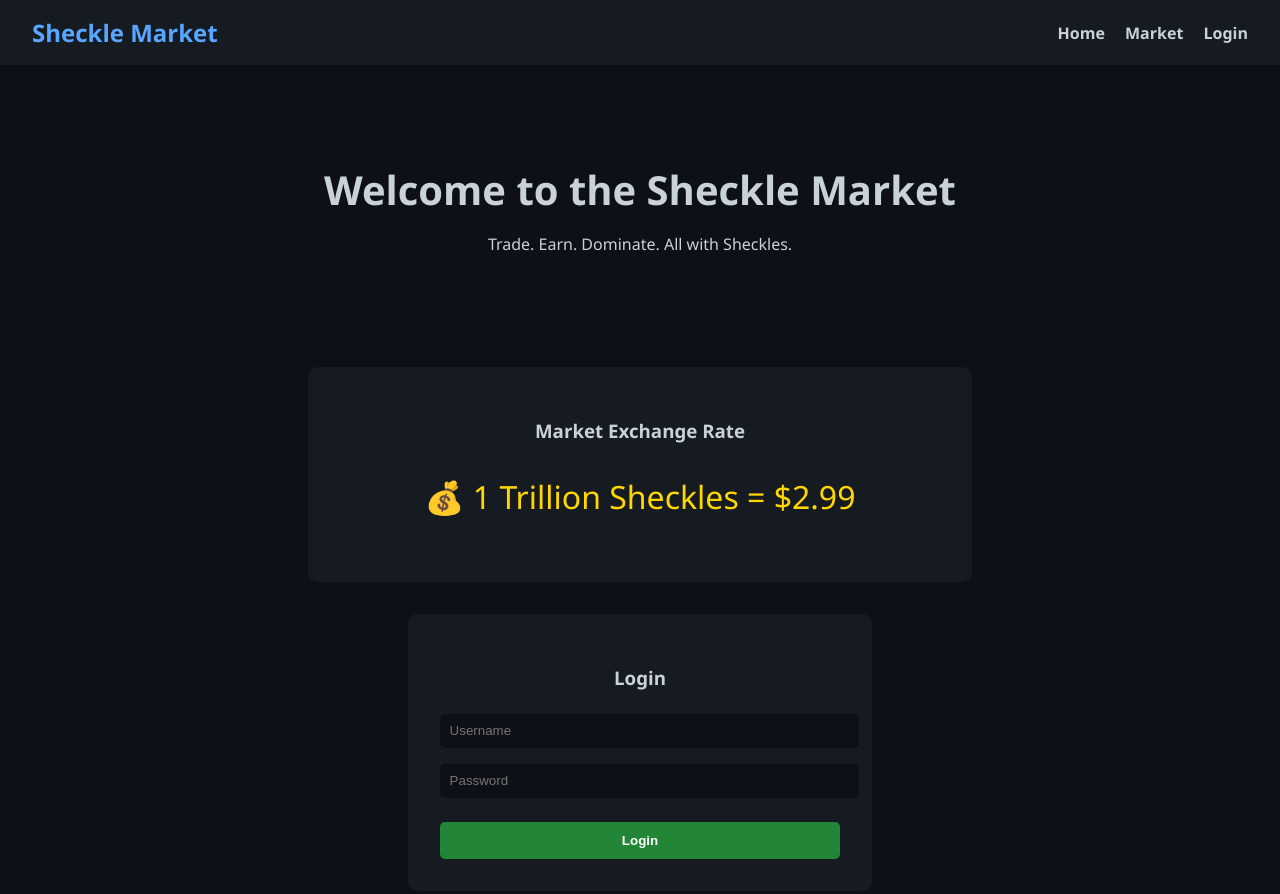
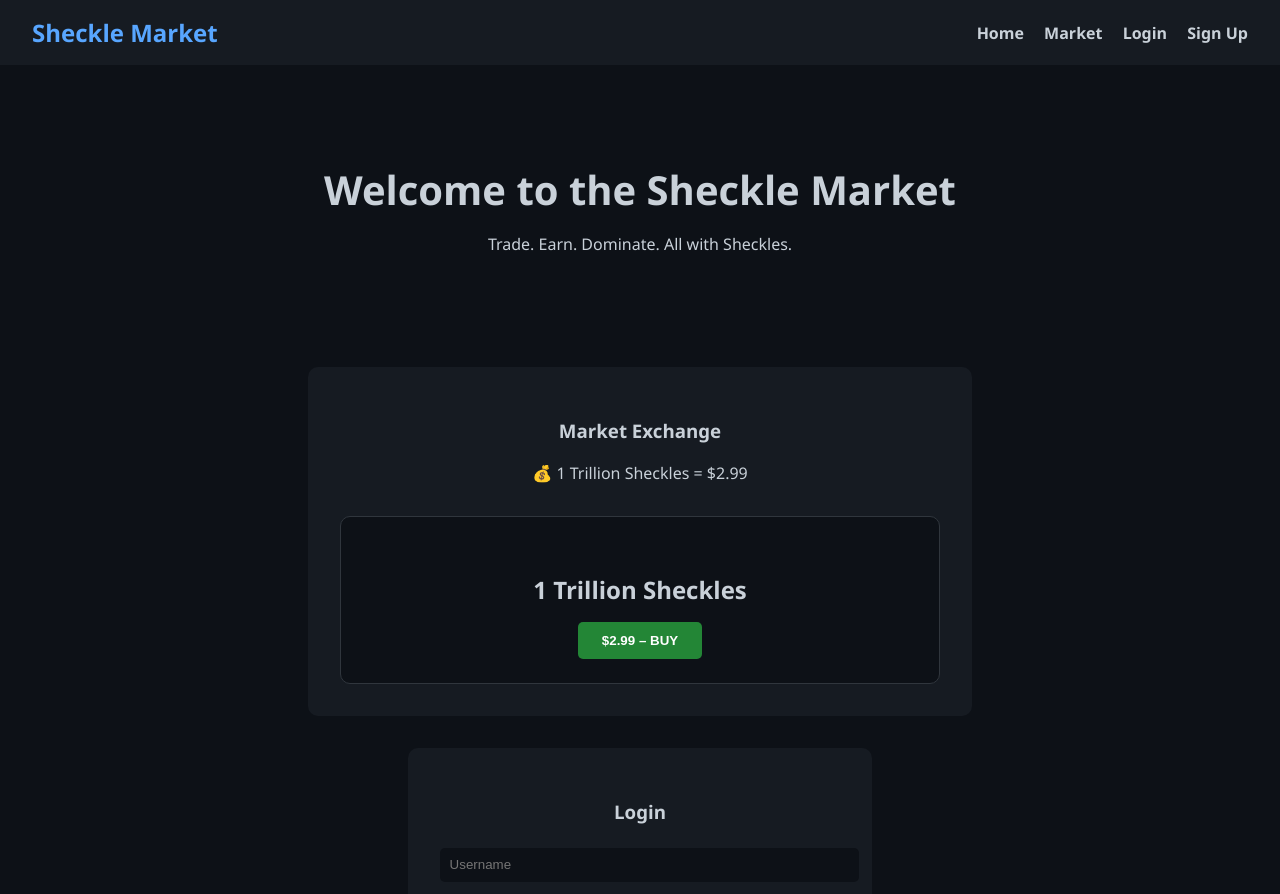
Before and after one commit to sourpants13/testforsomethingag, a plain HTML site: page index.html in a window 1280 px wide. Shown: the top 894 px of the page. Drawn offline with Linux system fonts and the light colour scheme.

Commit message:
Update index.html

```diff
--- a/index.html
+++ b/index.html
@@ -10,6 +10,7 @@
       font-family: 'Segoe UI', sans-serif;
       background-color: #0d1117;
       color: #c9d1d9;
+      scroll-behavior: smooth;
     }
     header {
       background-color: #161b22;
@@ -32,14 +33,17 @@
     nav a:hover {
       color: #58a6ff;
     }
+    section {
+      padding: 4rem 2rem;
+    }
     .hero {
       text-align: center;
-      padding: 4rem 2rem;
     }
     .hero h2 {
       font-size: 2.5rem;
       margin-bottom: 1rem;
     }
+
     .market-section {
       background-color: #161b22;
       padding: 2rem;
@@ -48,13 +52,34 @@
       border-radius: 10px;
       text-align: center;
     }
-    .market-section h3 {
+
+    .market-item {
+      margin-top: 2rem;
+      background-color: #0d1117;
+      padding: 1.5rem;
+      border-radius: 10px;
+      border: 1px solid #30363d;
+    }
+
+    .market-item h4 {
       margin-bottom: 1rem;
+      font-size: 1.5rem;
     }
-    .price {
-      font-size: 2rem;
-      color: gold;
+
+    .market-item button {
+      padding: 0.7rem 1.5rem;
+      background-color: #238636;
+      color: white;
+      border: none;
+      border-radius: 5px;
+      font-weight: bold;
+      cursor: pointer;
     }
+
+    .market-item button:hover {
+      background-color: #2ea043;
+    }
+
     .form-section {
       background-color: #161b22;
       padding: 2rem;
@@ -62,10 +87,12 @@
       max-width: 400px;
       border-radius: 10px;
     }
+
     .form-section h3 {
       text-align: center;
       margin-bottom: 1rem;
     }
+
     .form-section input {
       width: 100%;
       padding: 0.6rem;
@@ -75,6 +102,7 @@
       background-color: #0d1117;
       color: #c9d1d9;
     }
+
     .form-section button {
       width: 100%;
       padding: 0.7rem;
@@ -86,9 +114,11 @@
       margin-top: 1rem;
       cursor: pointer;
     }
+
     .form-section button:hover {
       background-color: #2ea043;
     }
+
     footer {
       text-align: center;
       padding: 1rem;
@@ -106,6 +136,7 @@
     <a href="#home">Home</a>
     <a href="#market">Market</a>
     <a href="#login">Login</a>
+    <a href="#signup">Sign Up</a>
   </nav>
 </header>
 
@@ -115,8 +146,13 @@
 </section>
 
 <section class="market-section" id="market">
-  <h3>Market Exchange Rate</h3>
+  <h3>Market Exchange</h3>
   <p class="price">💰 1 Trillion Sheckles = $2.99</p>
+
+  <div class="market-item">
+    <h4>1 Trillion Sheckles</h4>
+    <button>$2.99 – BUY</button>
+  </div>
 </section>
 
 <section class="form-section" id="login">
```
